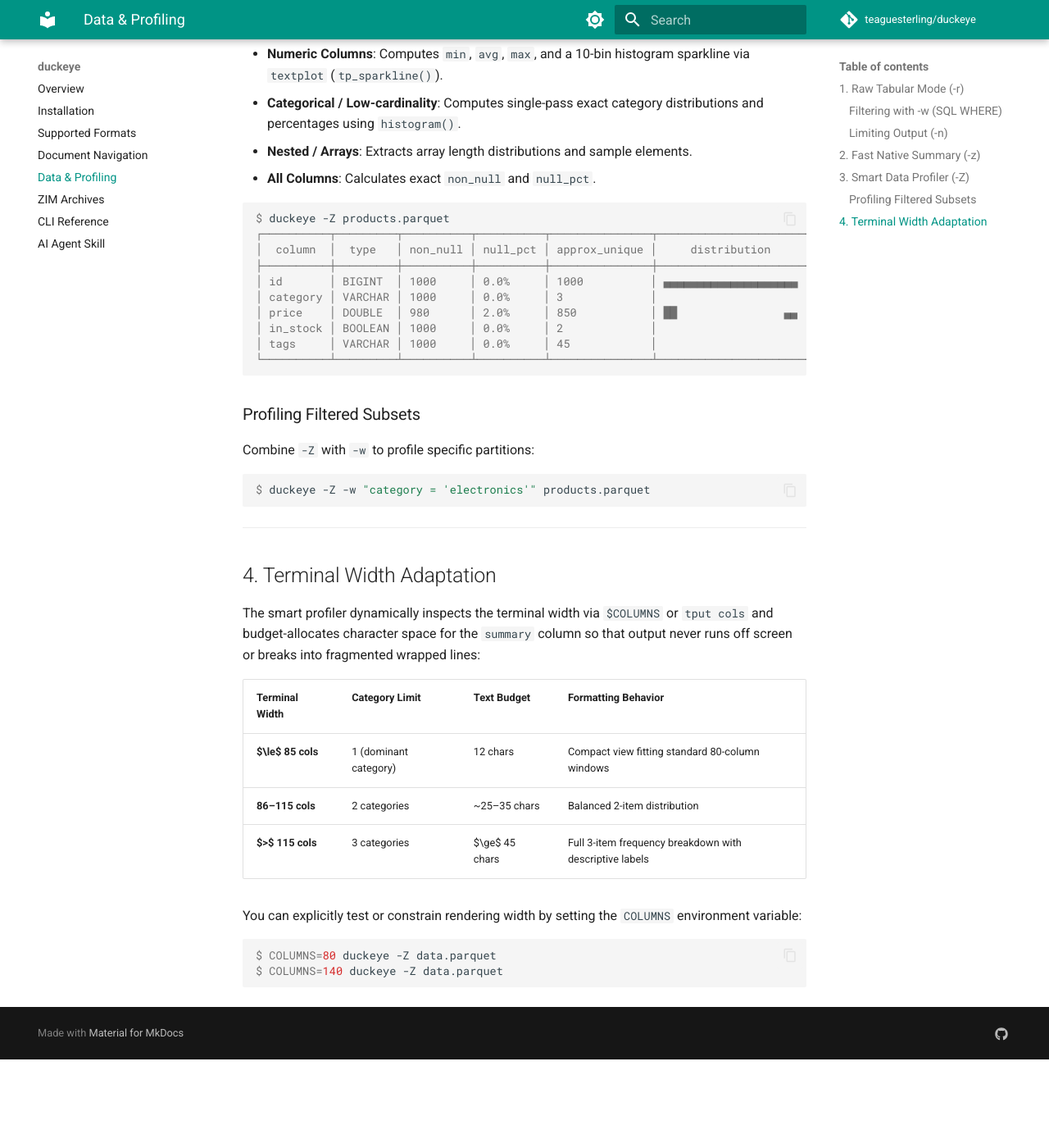
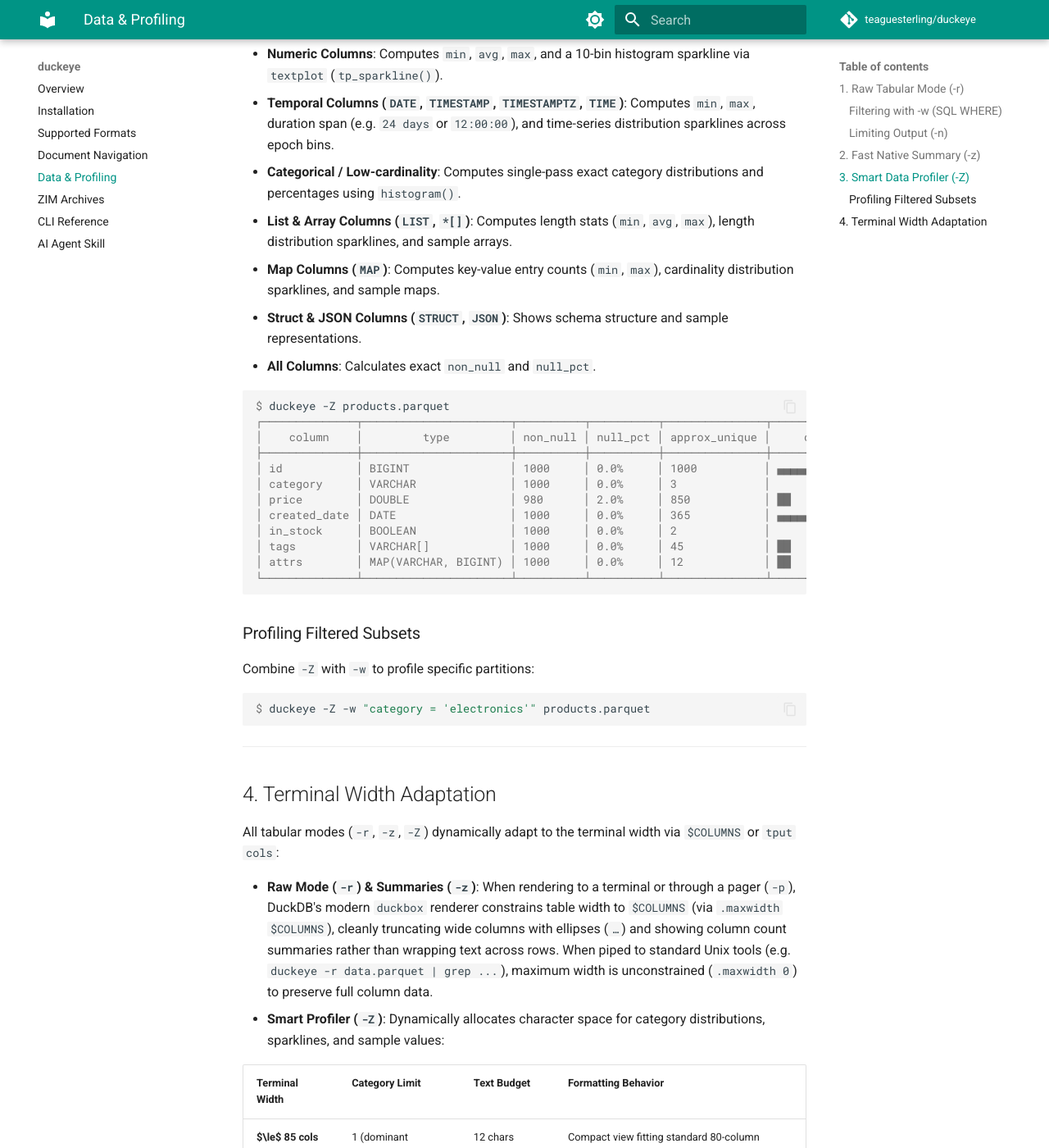
Before and after one commit to teaguesterling/duckeye, an MkDocs documentation site: the page built from docs/data_profiling.md, in a window 1280 px wide and 1400 px high, scrolled down 1322 px. Shown: the whole window at 82% size. Built offline with MkDocs 1.6.1 and Material for MkDocs 9.7.7, drawn with Linux system fonts in a browser that asks for light colours; comment, search, counter and statistics services are not loaded; before the commit the page ends 2614 px from its top, so only the background shows below that; some of the changed text lies outside the part shown.

Commit message:
feat: add temporal & complex type profiling to -Z, enable terminal width budgeting in -r

````diff
--- a/docs/data_profiling.md
+++ b/docs/data_profiling.md
@@ -56,21 +56,26 @@ $ duckeye -z products.parquet
 `-Z, --profile` provides enhanced column profiling:
 
 * **Numeric Columns**: Computes `min`, `avg`, `max`, and a 10-bin histogram sparkline via `textplot` (`tp_sparkline()`).
+* **Temporal Columns (`DATE`, `TIMESTAMP`, `TIMESTAMPTZ`, `TIME`)**: Computes `min`, `max`, duration span (e.g. `24 days` or `12:00:00`), and time-series distribution sparklines across epoch bins.
 * **Categorical / Low-cardinality**: Computes single-pass exact category distributions and percentages using `histogram()`.
-* **Nested / Arrays**: Extracts array length distributions and sample elements.
+* **List & Array Columns (`LIST`, `*[]`)**: Computes length stats (`min`, `avg`, `max`), length distribution sparklines, and sample arrays.
+* **Map Columns (`MAP`)**: Computes key-value entry counts (`min`, `max`), cardinality distribution sparklines, and sample maps.
+* **Struct & JSON Columns (`STRUCT`, `JSON`)**: Shows schema structure and sample representations.
 * **All Columns**: Calculates exact `non_null` and `null_pct`.
 
 ```console
 $ duckeye -Z products.parquet
-┌──────────┬─────────┬──────────┬──────────┬───────────────┬──────────────────────┬────────────────────────────────────────────────────────┐
-│  column  │  type   │ non_null │ null_pct │ approx_unique │     distribution     │                        summary                         │
-├──────────┼─────────┼──────────┼──────────┼───────────────┼──────────────────────┼────────────────────────────────────────────────────────┤
-│ id       │ BIGINT  │ 1000     │ 0.0%     │ 1000          │ ▄▄▄▄▄▄▄▄▄▄▄▄▄▄▄▄▄▄▄▄ │ min: 1, avg: 500.5, max: 1000                          │
-│ category │ VARCHAR │ 1000     │ 0.0%     │ 3             │                      │ electronics (40.0%), groceries (40.0%), tools (20.0%)  │
-│ price    │ DOUBLE  │ 980      │ 2.0%     │ 850           │ ██                ▄▄ │ min: 0.99, avg: 45.20, max: 1299.99                    │
-│ in_stock │ BOOLEAN │ 1000     │ 0.0%     │ 2             │                      │ true (85.0%), false (15.0%)                            │
-│ tags     │ VARCHAR │ 1000     │ 0.0%     │ 45            │                      │ [sale] (25.0%), [new] (20.0%), [clearance] (10.0%)     │
-└──────────┴─────────┴──────────┴──────────┴───────────────┴──────────────────────┴────────────────────────────────────────────────────────┘
+┌──────────────┬──────────────────────┬──────────┬──────────┬───────────────┬──────────────────────┬────────────────────────────────────────────────────────┐
+│    column    │         type         │ non_null │ null_pct │ approx_unique │     distribution     │                        summary                         │
+├──────────────┼──────────────────────┼──────────┼──────────┼───────────────┼──────────────────────┼────────────────────────────────────────────────────────┤
+│ id           │ BIGINT               │ 1000     │ 0.0%     │ 1000          │ ▄▄▄▄▄▄▄▄▄▄▄▄▄▄▄▄▄▄▄▄ │ min: 1, avg: 500.5, max: 1000                          │
+│ category     │ VARCHAR              │ 1000     │ 0.0%     │ 3             │                      │ electronics (40.0%), groceries (40.0%), tools (20.0%)  │
+│ price        │ DOUBLE               │ 980      │ 2.0%     │ 850           │ ██                ▄▄ │ min: 0.99, avg: 45.20, max: 1299.99                    │
+│ created_date │ DATE                 │ 1000     │ 0.0%     │ 365           │ ▄▄▄▄▄▄▄▄▄▄▄▄▄▄▄▄▄▄▄▄ │ min: 2026-01-01, max: 2026-12-31 (364 days)            │
+│ in_stock     │ BOOLEAN              │ 1000     │ 0.0%     │ 2             │                      │ true (85.0%), false (15.0%)                            │
+│ tags         │ VARCHAR[]            │ 1000     │ 0.0%     │ 45            │ ██                   │ len min: 1, avg: 2.3, max: 5, e.g. ['sale', 'new']     │
+│ attrs        │ MAP(VARCHAR, BIGINT) │ 1000     │ 0.0%     │ 12            │ ██                   │ entries min: 1, max: 3, e.g. {rating=5}                │
+└──────────────┴──────────────────────┴──────────┴──────────┴───────────────┴──────────────────────┴────────────────────────────────────────────────────────┘
 ```
 
 ### Profiling Filtered Subsets
@@ -84,7 +89,10 @@ $ duckeye -Z -w "category = 'electronics'" products.parquet
 
 ## 4. Terminal Width Adaptation
 
-The smart profiler dynamically inspects the terminal width via `$COLUMNS` or `tput cols` and budget-allocates character space for the `summary` column so that output never runs off screen or breaks into fragmented wrapped lines:
+All tabular modes (`-r`, `-z`, `-Z`) dynamically adapt to the terminal width via `$COLUMNS` or `tput cols`:
+
+* **Raw Mode (`-r`) & Summaries (`-z`)**: When rendering to a terminal or through a pager (`-p`), DuckDB's modern `duckbox` renderer constrains table width to `$COLUMNS` (via `.maxwidth $COLUMNS`), cleanly truncating wide columns with ellipses (`…`) and showing column count summaries rather than wrapping text across rows. When piped to standard Unix tools (e.g. `duckeye -r data.parquet | grep ...`), maximum width is unconstrained (`.maxwidth 0`) to preserve full column data.
+* **Smart Profiler (`-Z`)**: Dynamically allocates character space for category distributions, sparklines, and sample values:
 
 | Terminal Width | Category Limit | Text Budget | Formatting Behavior |
 |---|---|---|---|
@@ -95,6 +103,7 @@ The smart profiler dynamically inspects the terminal width via `$COLUMNS` or `tp
 You can explicitly test or constrain rendering width by setting the `COLUMNS` environment variable:
 
 ```console
+$ COLUMNS=80 duckeye -r data.parquet
 $ COLUMNS=80 duckeye -Z data.parquet
 $ COLUMNS=140 duckeye -Z data.parquet
 ```
````
Also changed, not shown: README.md (+21 -12 lines), 2 other files.
